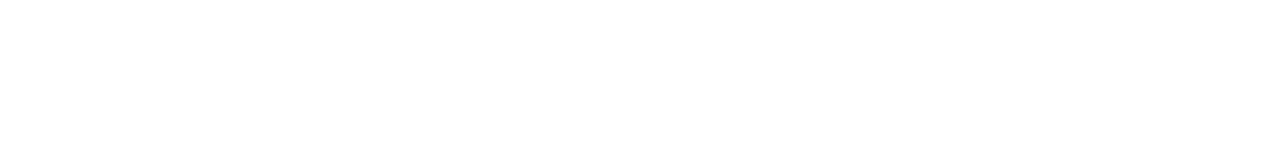
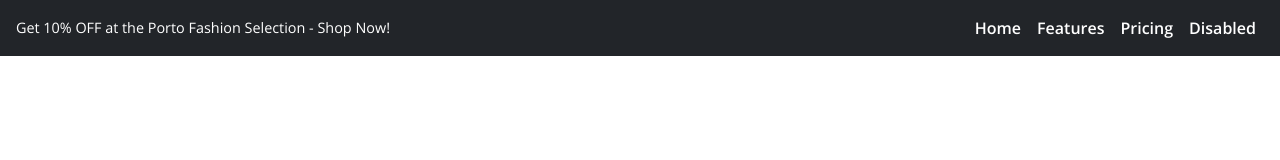
Before and after one commit to iftikharyk/portothemeconvert, a plain HTML site: page index.html in a window 1280 px wide. Drawn offline with Linux system fonts and the light colour scheme.

Commit message:
added top nav

```diff
--- /dev/null
+++ b/assets/css/style.scss
@@ -0,0 +1,28 @@
+$dark: #222529;
+$brown: #999592;
+$grey: #f4f4f2;
+$white: #ffffff;
+
+* {
+    font-family: 'Open-Sans', sans-serif;
+}
+
+#top-nav {
+    .custom-nav {
+        background-color: $dark;
+
+        .navbar-brand {
+            font-size: .9rem;
+            color: $white;
+        }
+
+        .navbar-nav {
+            .nav-item {
+                .nav-link {
+                    color: $white;
+                    font-weight: 600;
+                }
+            }
+        }
+    }
+}
--- a/index.html
+++ b/index.html
@@ -1,22 +1,52 @@
 <!DOCTYPE html>
 <html lang="en">
+
 <head>
     <meta charset="UTF-8">
     <meta name="viewport" content="width=device-width, initial-scale=1.0">
-    <title>Document</title>
+    <title>Porto Theme</title>
 
     <link rel="stylesheet" href="assets/css/bootstrap.min.css">
     <link rel="stylesheet" href="assets/css/fonts.css">
-    <link rel="stylesheet" href="assets/css/custom.css">
+    <link rel="stylesheet" href="assets/css/style.css">
 
     <link rel="shortcut icon" href="assets/favicon.ico" type="image/x-icon">
 </head>
+
 <body>
+    <div id="top-nav">
+        <nav class="navbar navbar-expand-lg custom-nav">
+            <a class="navbar-brand" href="#">Get 10% OFF at the Porto Fashion Selection - Shop Now!</a>
+            <button class="navbar-toggler" type="button" data-toggle="collapse" data-target="#navbarNav"
+                aria-controls="navbarNav" aria-expanded="false" aria-label="Toggle navigation">
+                <span class="navbar-toggler-icon"></span>
+            </button>
+            <div class="collapse navbar-collapse" id="navbarNav">
+                <ul class="navbar-nav ml-auto">
+                    <li class="nav-item">
+                        <a class="nav-link" href="#">Home</a>
+                    </li>
+                    <li class="nav-item">
+                        <a class="nav-link" href="#">Features</a>
+                    </li>
+                    <li class="nav-item">
+                        <a class="nav-link" href="#">Pricing</a>
+                    </li>
+                    <li class="nav-item">
+                        <a class="nav-link" href="#" tabindex="-1" aria-disabled="true">Disabled</a>
+                    </li>
+                </ul>
+            </div>
+        </nav>
+    </div>
+    <div id="main-nav">
 
+    </div>
 
     <script src="assets/js/jquery.min.js"></script>
     <script src="assets/js/popper.min.js"></script>
     <script src="assets/js/bootstrap.min.js"></script>
     <script src="assets/js/custom.js"></script>
 </body>
+
 </html>
```
Also changed, not shown: assets/css/custom.css (deleted), assets/css/style.css (added), 1 other file.
